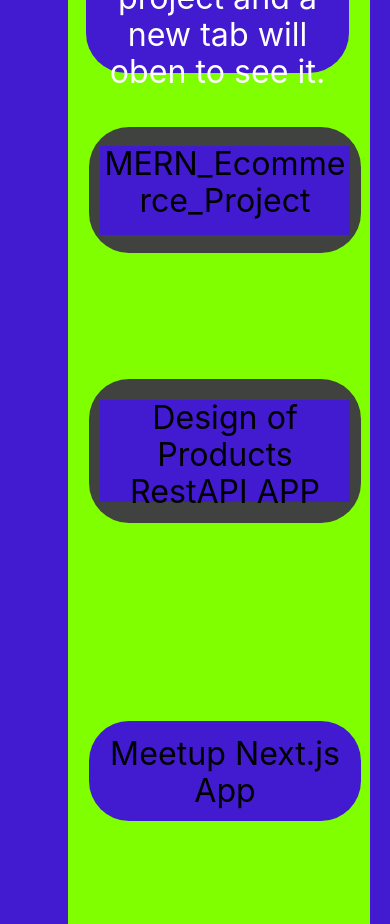
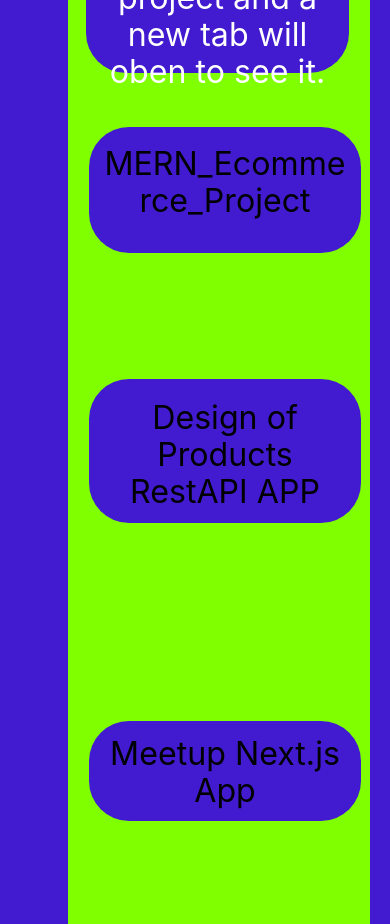
Before and after one commit to Abdelmeguid/Portfolio_jun_2023, a React (Create React App) app: page / in a window 390 px wide. Shown: the part 1160-2084 px from the top of the page. Built offline with nearby package versions, Linux system fonts and the light colour scheme; the HTML template or start-up script is replaced by a standard one.

Commit message:
Update App.css

```diff
--- a/src/App.css
+++ b/src/App.css
@@ -985,10 +985,10 @@
   } */
   .animation-div1 {
     height: 7%;
-    background-color: #3f423f;
+    background-color: #421bd1;
   }
   .animation-div2 {
     height: 8%;
-    background-color: #3f423f;
+    background-color: #421bd1;
   }
 }
```
